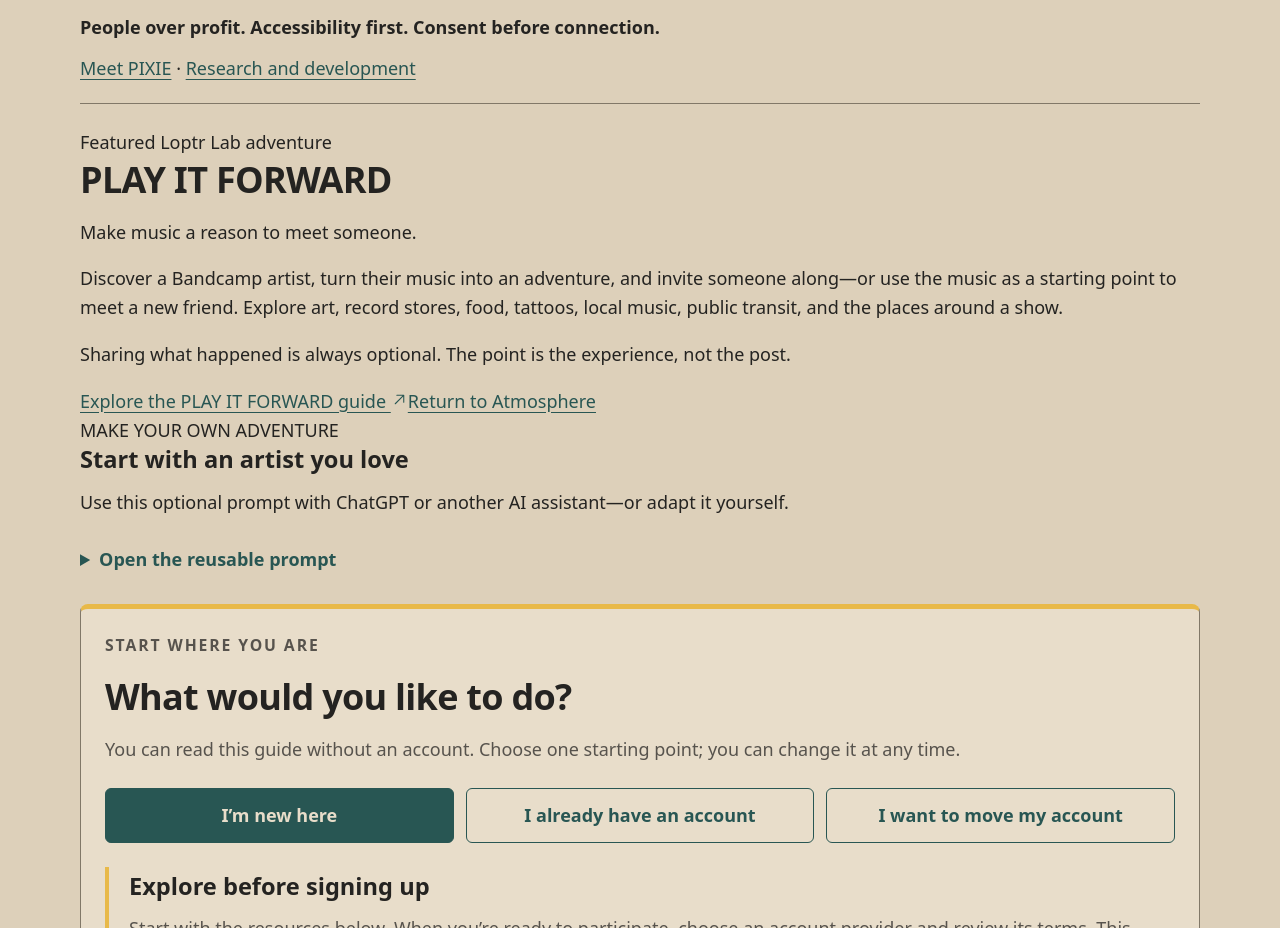
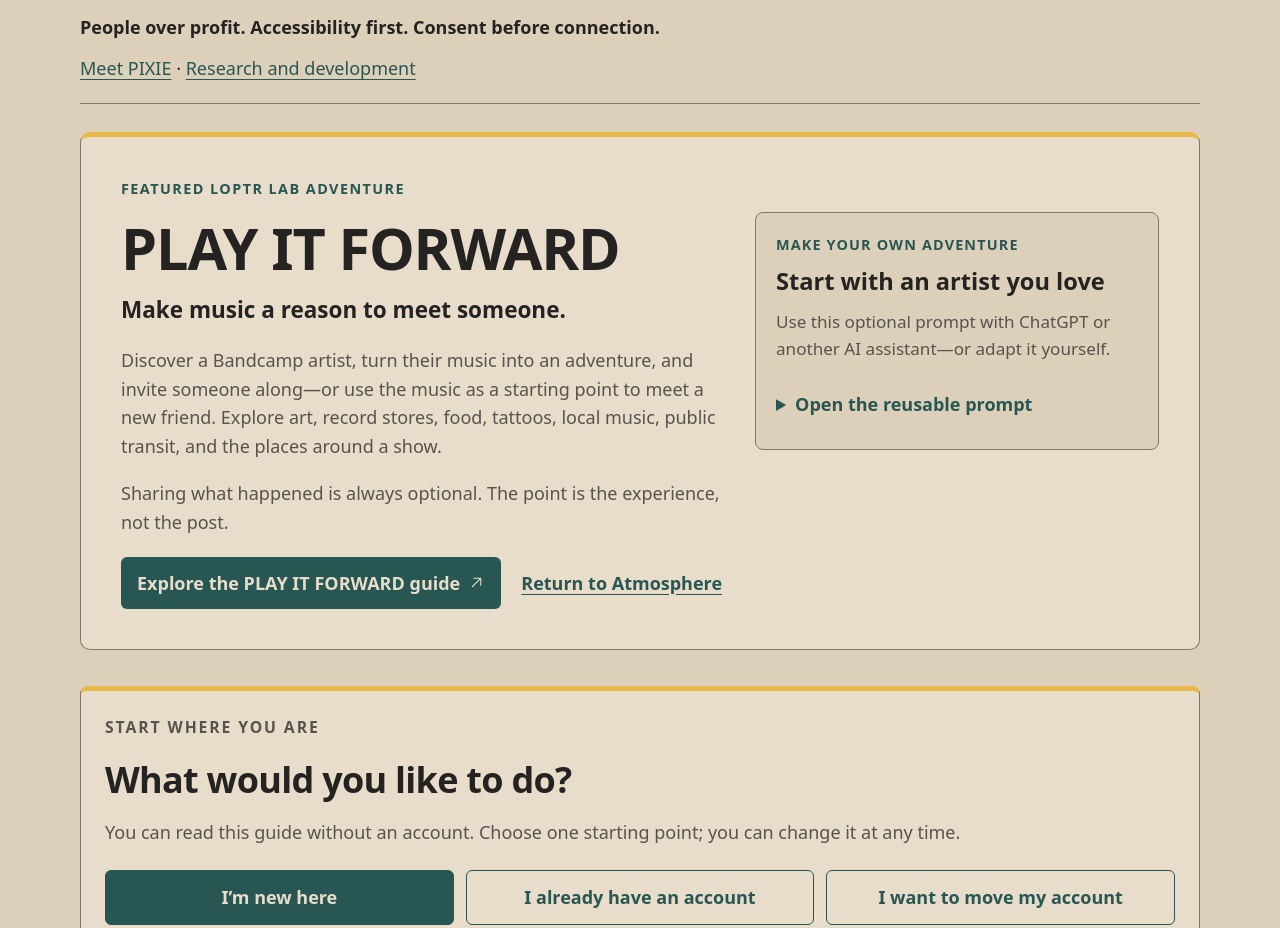
Before and after one commit to ibloud/pixie-device-stewardship, a React (Vite) app in the folder tools/atmosphere-guide/: page / in a window 1280 px wide. Shown: the part 780-1708 px from the top of the page. Built offline with nearby package versions, Linux system fonts and the light colour scheme.

Commit message:
Style featured PLAY IT FORWARD adventure

```diff
--- a/tools/atmosphere-guide/src/guide.css
+++ b/tools/atmosphere-guide/src/guide.css
@@ -143,3 +143,24 @@ footer strong { max-width: 22ch; }
 .guide-intro h2 { font-size: 1.25rem; }
 .guide-intro p { margin-bottom: 12px; }
 .guide-intro p:last-child { margin-bottom: 0; }
+
+
+/* Featured PLAY IT FORWARD adventure */
+.play-forward-feature { margin: 28px 0 36px; padding: clamp(22px,4vw,40px); border: 1px solid var(--line); border-top: 5px solid var(--ochre); border-radius: 10px; background: var(--surface); }
+.play-forward-kicker { text-transform: uppercase; letter-spacing: .1em; font-size: .8rem; font-weight: 750; color: var(--petrol); margin-bottom: 12px; }
+.play-forward-content { display: grid; grid-template-columns: minmax(0,1.2fr) minmax(280px,.8fr); gap: 28px; align-items: start; }
+.play-forward-feature h2 { font-size: clamp(2rem,5vw,3.2rem); margin: 0 0 8px; }
+.play-forward-lede { font-size: 1.25rem; font-weight: 700; color: var(--ink) !important; }
+.play-forward-feature p { color: var(--muted); }
+.play-forward-actions { display: flex; flex-wrap: wrap; gap: 12px 20px; align-items: center; margin-top: 20px; }
+.play-forward-actions a { min-height: 44px; display: inline-flex; gap: 8px; align-items: center; font-weight: 700; }
+.play-forward-primary { background: var(--petrol); color: var(--control-ink); padding: 12px 16px; border-radius: 6px; text-decoration: none; }
+.play-forward-card { padding: 20px; border: 1px solid var(--line); border-radius: 8px; background: var(--paper); }
+.play-forward-card-label { display: block; color: var(--petrol); font-size: .8rem; font-weight: 750; letter-spacing: .08em; }
+.play-forward-card h3 { margin: 10px 0; }
+.play-forward-card p { font-size: .95rem; }
+.play-forward-prompt { font-size: .95rem; }
+.play-forward-prompt ul { padding-left: 22px; }
+.play-forward-prompt li { margin: 8px 0; color: var(--muted); }
+.play-forward-card summary { min-height: 44px; }
+@media(max-width:700px) { .play-forward-content { grid-template-columns: 1fr; } .play-forward-feature { padding: 22px 18px; } }
```
